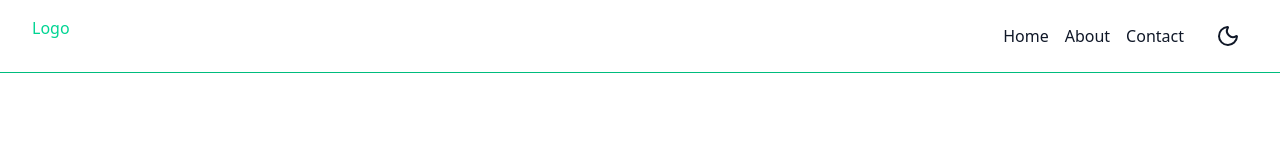
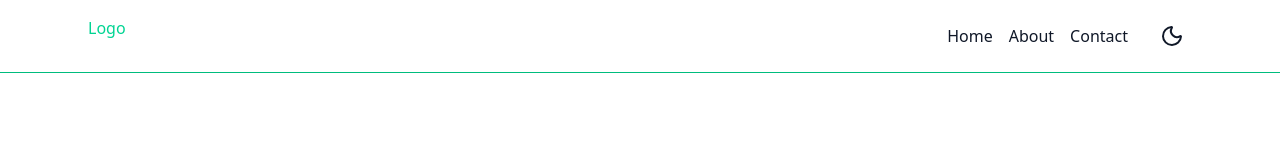
Before and after one commit to Basim-s-lab/myWebsite, a React (Vite) app: page / in a window 1280 px wide. Shown: the top 160 px of the page. Built offline with nearby package versions, Linux system fonts and the light colour scheme.

Commit message:
fix: update theme classes for better contrast and improve navigation layout

```diff
--- a/src/App.jsx
+++ b/src/App.jsx
@@ -19,7 +19,7 @@ function App() {
   }, [theme]);
 
   const themeClasses =
-    theme === "light" ? "bg-white text-gray-900" : "bg-gray-900 text-gray-100";
+    theme === "light" ? "bg-white text-gray-900" : "bg-gray-900 text-gray-300";
   const mobileMenuClasses = isMenuOpen ? "active" : "";
   return (
     <>
--- a/src/components/navigation.jsx
+++ b/src/components/navigation.jsx
@@ -20,8 +20,9 @@ function Navigation({
   }, []);
   return (
     <header
-      className={`flex justify-between border-b border-b-emerald-500 px-8 py-4 transition-all ease-in-out dark:border-b-gray-400 ${isScrolled ? "bg-slate-900/90 text-gray-400 shadow-lg backdrop-blur-md dark:bg-slate-900/90" : "bg-white/90 backdrop-blur-md dark:bg-slate-900/90"} `}
+      className={`border-b border-b-emerald-500 px-8 py-4 transition-all ease-in-out dark:border-b-gray-400 ${isScrolled ? "bg-slate-900/90 text-gray-400 shadow-lg backdrop-blur-md dark:bg-slate-900/90" : "bg-white/90 backdrop-blur-md dark:bg-slate-900/90"} `}
     >
+      <div className="lg-px-8 mx-auto flex max-w-6xl justify-between px-4 sm:px-6">
         <div className="text-emerald-400">Logo</div>
         <nav className="hidden items-center gap-6 md:flex">
           <ul className="flex space-x-4">
@@ -43,6 +44,7 @@ function Navigation({
             {theme === "light" ? <Moon /> : <Sun />}
           </button>
         </nav>
+      </div>
       <div className="bar-container flex cursor-pointer justify-center gap-1 md:hidden">
         <button
           onClick={toggleTheme}
```
Lines whose indentation alone changed are shown as unchanged.
